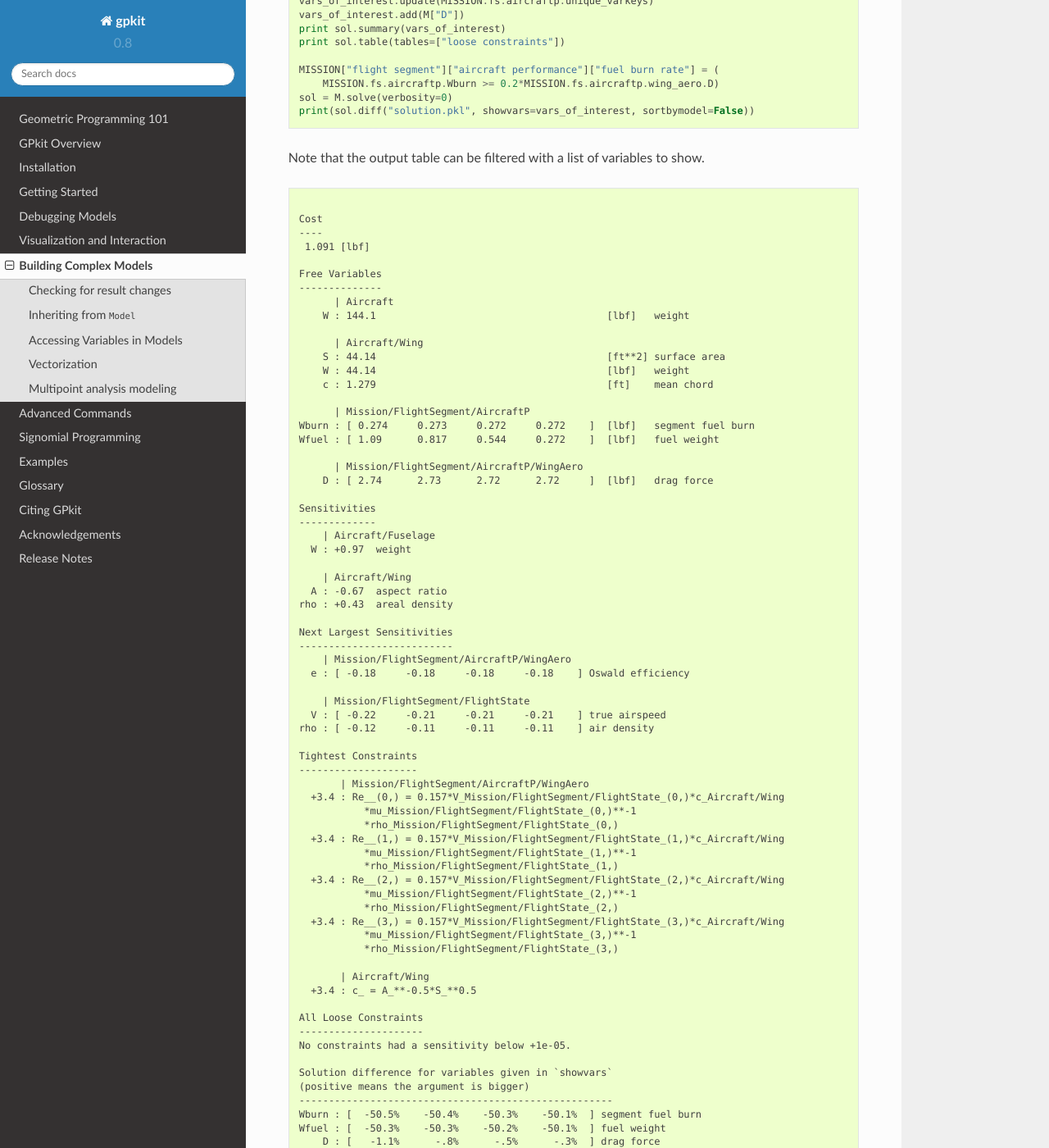
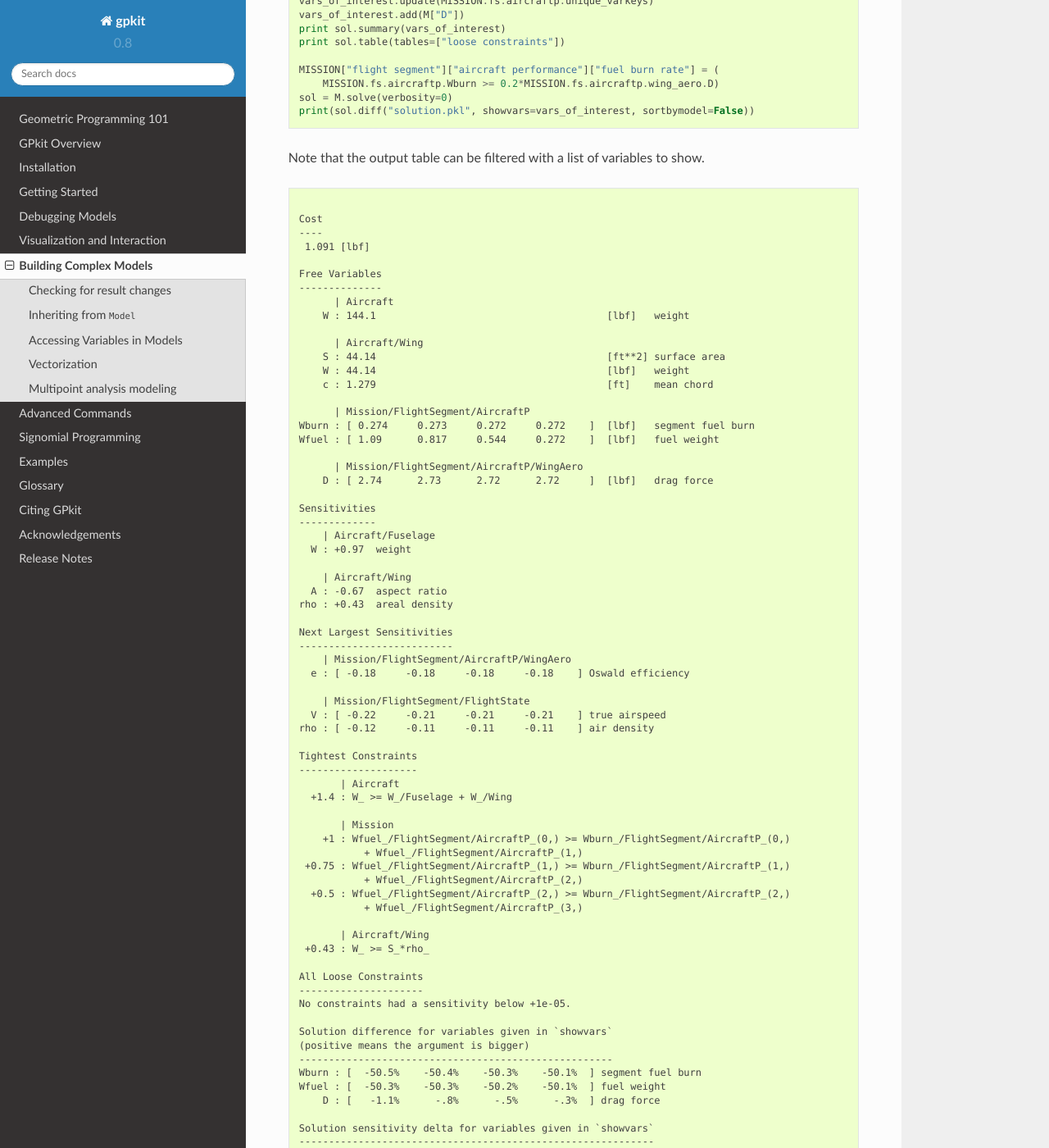
Before and after one commit to convexengineering/gpkit, a Sphinx documentation site: the page built from docs/source/modelbuilding.rst, in a window 1280 px wide and 1400 px high, scrolled down 8815 px. Shown: the whole window at 82% size. Built offline with Sphinx 7.4.7 and the Read the Docs theme 2.0.0, drawn with Linux system fonts in a browser that asks for light colours; some of the changed text lies outside the part shown.

Commit message:
fix eq relax_sensitivies

```diff
--- a/docs/source/examples/performance_modeling_output.txt
+++ b/docs/source/examples/performance_modeling_output.txt
@@ -40,22 +40,19 @@
 
 Tightest Constraints
 --------------------
-       | Mission/FlightSegment/AircraftP/WingAero
-  +3.4 : Re__(0,) = 0.157*V_Mission/FlightSegment/FlightState_(0,)*c_Aircraft/Wing
-           *mu_Mission/FlightSegment/FlightState_(0,)**-1
-           *rho_Mission/FlightSegment/FlightState_(0,)
-  +3.4 : Re__(1,) = 0.157*V_Mission/FlightSegment/FlightState_(1,)*c_Aircraft/Wing
-           *mu_Mission/FlightSegment/FlightState_(1,)**-1
-           *rho_Mission/FlightSegment/FlightState_(1,)
-  +3.4 : Re__(2,) = 0.157*V_Mission/FlightSegment/FlightState_(2,)*c_Aircraft/Wing
-           *mu_Mission/FlightSegment/FlightState_(2,)**-1
-           *rho_Mission/FlightSegment/FlightState_(2,)
-  +3.4 : Re__(3,) = 0.157*V_Mission/FlightSegment/FlightState_(3,)*c_Aircraft/Wing
-           *mu_Mission/FlightSegment/FlightState_(3,)**-1
-           *rho_Mission/FlightSegment/FlightState_(3,)
+       | Aircraft
+  +1.4 : W_ >= W_/Fuselage + W_/Wing
+
+       | Mission
+    +1 : Wfuel_/FlightSegment/AircraftP_(0,) >= Wburn_/FlightSegment/AircraftP_(0,)
+           + Wfuel_/FlightSegment/AircraftP_(1,)
+ +0.75 : Wfuel_/FlightSegment/AircraftP_(1,) >= Wburn_/FlightSegment/AircraftP_(1,)
+           + Wfuel_/FlightSegment/AircraftP_(2,)
+  +0.5 : Wfuel_/FlightSegment/AircraftP_(2,) >= Wburn_/FlightSegment/AircraftP_(2,)
+           + Wfuel_/FlightSegment/AircraftP_(3,)
 
        | Aircraft/Wing
-  +3.4 : c_ = A_**-0.5*S_**0.5
+ +0.43 : W_ >= S_*rho_
 
 All Loose Constraints
 ---------------------
--- a/docs/source/examples/sp_to_gp_sweep_output.txt
+++ b/docs/source/examples/sp_to_gp_sweep_output.txt
@@ -52,8 +52,8 @@
 Tightest Constraints
 (for the last sweep only)
 --------------------
-  +3.4 : L/D = C_D**-1*C_L
-  +3.2 : V_f = W_f*\rho_f**-1*g**-1
   +1.2 : C_D >= (CDA0)*S**-1 + (\frac{S}{S_{wet}})*C_f*k + 0.318*A**-1*C_L**2*e**-1
   +1.2 : D >= 0.5*C_D*S*V**2*\rho
   +1.2 : T_{flight} >= Range*V**-1
+  +1.2 : W_f >= D*TSFC*T_{flight}
+ +0.74 : C_f >= 0.074*Re**-0.2
--- a/docs/source/examples/water_tank_output.txt
+++ b/docs/source/examples/water_tank_output.txt
@@ -17,6 +17,6 @@
 
 Tightest Constraints
 --------------------
-  +2.2 : M = V*\rho
-  +2.2 : V = d_(0,)*d_(1,)*d_(2,)
     +1 : A >= 2*d_(0,)*d_(1,) + 2*d_(0,)*d_(2,) + 2*d_(1,)*d_(2,)
+ +0.67 : M = V*\rho
+ +0.67 : V = d_(0,)*d_(1,)*d_(2,)
```
Also changed, not shown: docs/source/examples/beam_output.txt (+5 -5 lines), 1 other file.
